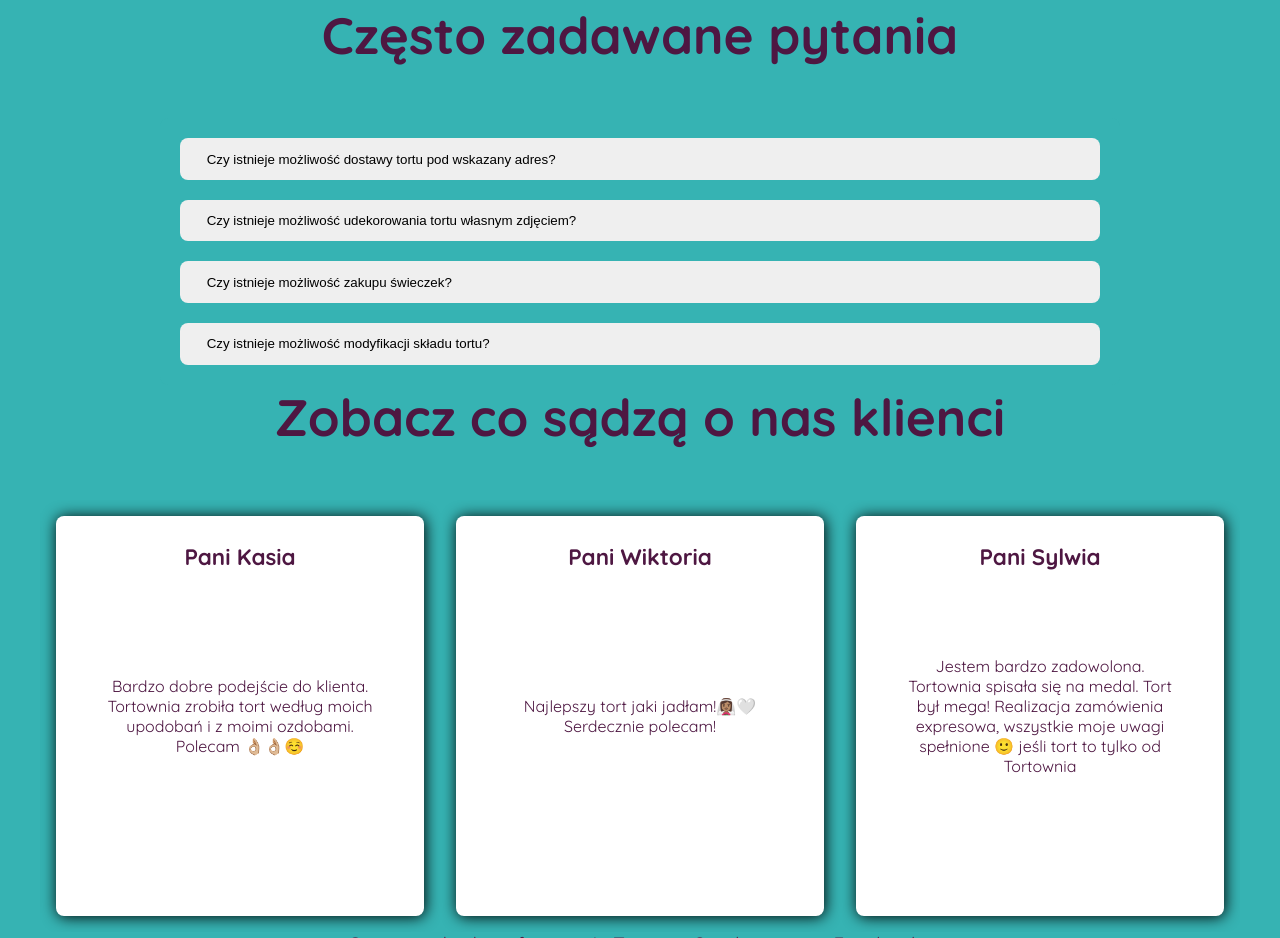
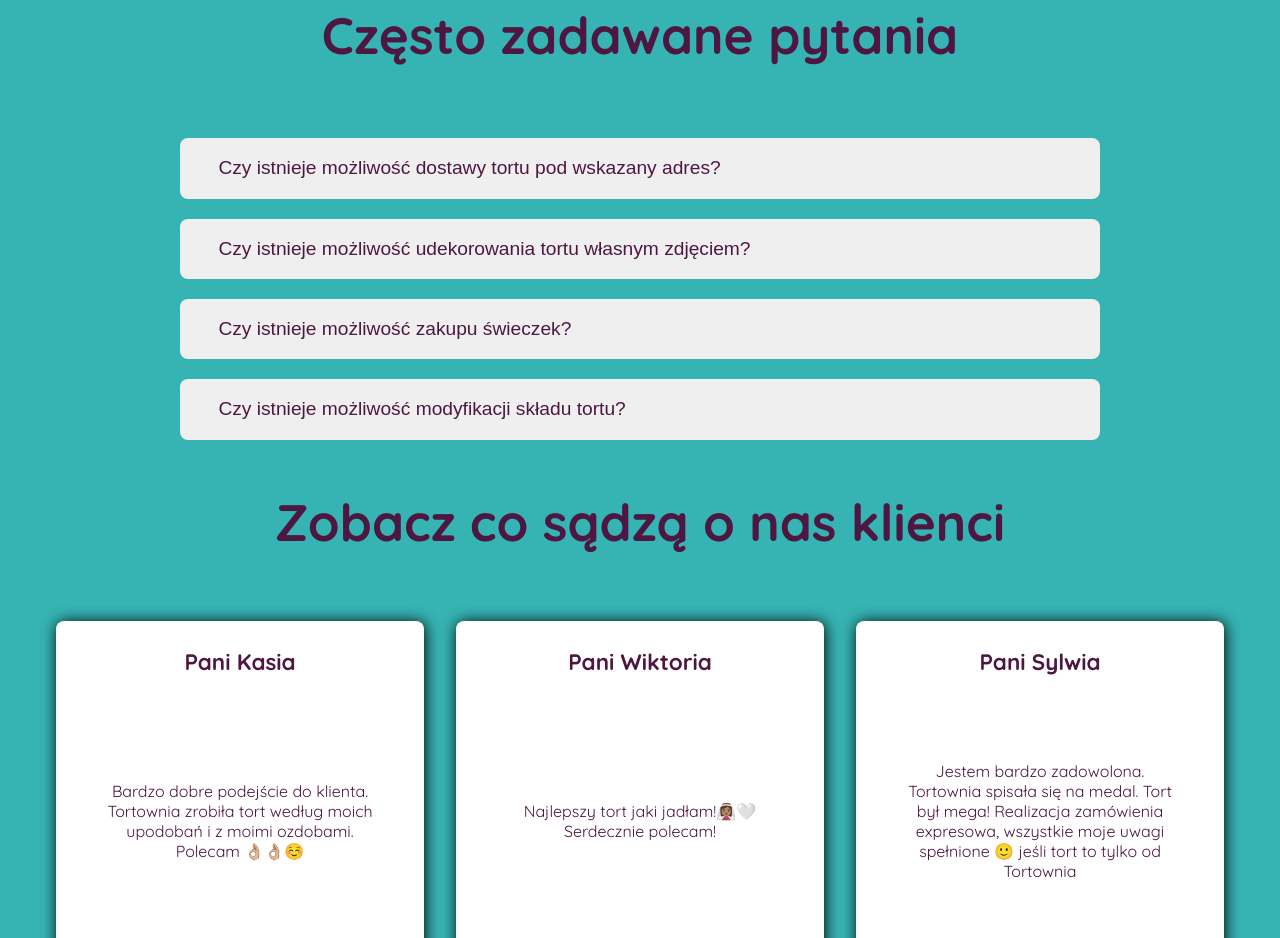
Before and after one commit to KamilS99/tortowniapage, a plain HTML site: page index.html in a window 1280 px wide. Shown: the part 1494-2432 px from the top of the page. Drawn offline with nearby package versions, Linux system fonts and the light colour scheme.

Commit message:
text filled

```diff
--- a/css/main.css
+++ b/css/main.css
@@ -189,6 +189,9 @@ body {
 .aboutus__accordion-box {
   margin: 20px;
 }
+.aboutus__accordion-box:last-child {
+  margin-bottom: 5em;
+}
 .aboutus__accordion-btn {
   padding: 1em 2em;
   width: 100%;
@@ -197,6 +200,8 @@ body {
   border-radius: 8px;
   cursor: pointer;
   transition: background-color 0.3s;
+  color: rgb(78, 23, 66);
+  font-size: 1.2rem;
 }
 .aboutus__accordion-btn:hover, .aboutus__accordion-btn:focus {
   background-color: rgb(78, 23, 66);
```
Also changed, not shown: 1 other file.
